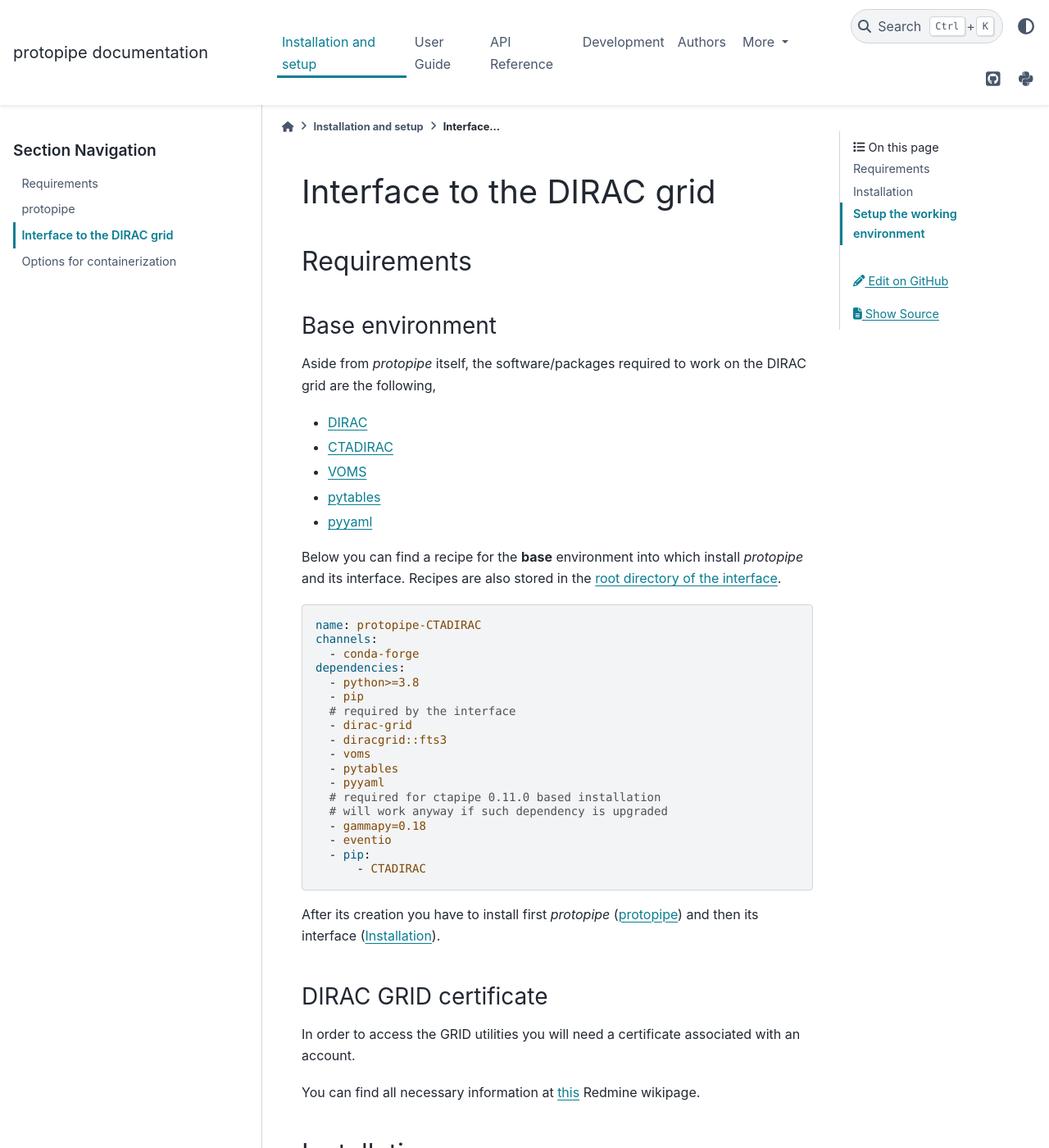
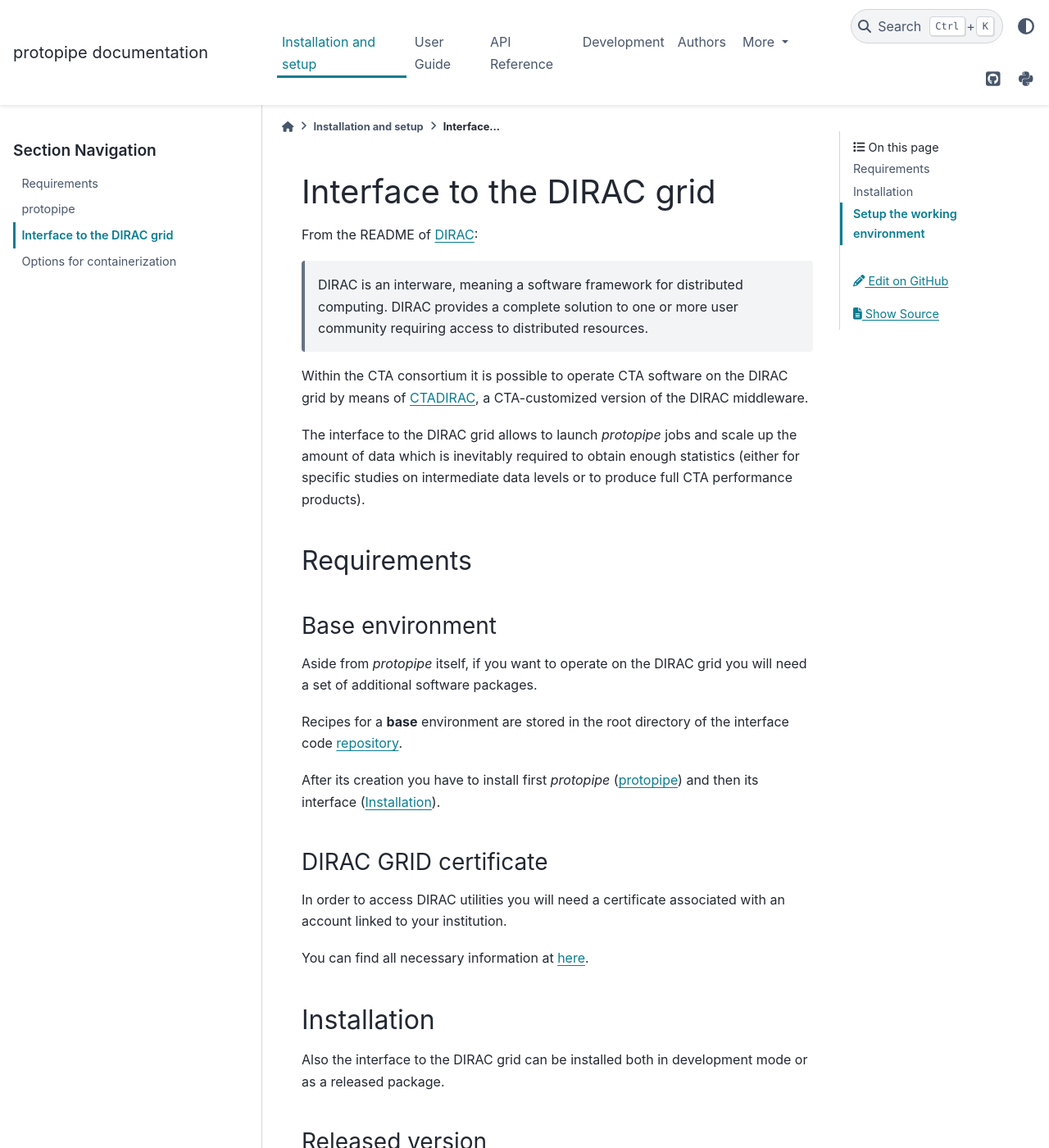
Before and after one commit to cta-observatory/protopipe, a Sphinx documentation site: the page built from docs/install/grid.rst, in a window 1280 px wide and 1400 px high. Shown: the whole window at 82% size. Built offline with Sphinx 7.4.7 and the PyData theme 0.15.4, drawn with Linux system fonts in a browser that asks for light colours; the version number could not be read and is left out; some of the changed text lies outside the part shown.

Commit message:
update installation instructions

```diff
--- a/docs/install/grid.rst
+++ b/docs/install/grid.rst
@@ -3,6 +3,18 @@
 ===========================
 Interface to the DIRAC grid
 ===========================
+
+From the README of `DIRAC <https://github.com/DIRACGrid/DIRAC>`__:
+
+  DIRAC is an interware, meaning a software framework for distributed computing.
+  DIRAC provides a complete solution to one or more user community requiring access to distributed resources.
+
+Within the CTA consortium it is possible to operate CTA software on the DIRAC grid by means
+of `CTADIRAC <https://gitlab.cta-observatory.org/cta-computing/dpps/CTADIRAC>`__, a CTA-customized version of the DIRAC middleware.
+
+The interface to the DIRAC grid allows to launch *protopipe* jobs and scale up the amount of data
+which is inevitably required to obtain enough statistics (either for specific studies on intermediate data levels
+or to produce full CTA performance products).
 
 Requirements
 ============
@@ -12,39 +24,10 @@ Requirements
 Base environment
 ----------------
 
-Aside from *protopipe* itself,
-the software/packages required to work on the DIRAC grid are the following,
+Aside from *protopipe* itself, if you want to operate on the DIRAC grid you will
+need a set of additional software packages.
 
-- `DIRAC <https://dirac.readthedocs.io/en/latest/>`_
-- `CTADIRAC <https://gitlab.cta-observatory.org/cta-computing/dpps/CTADIRAC>`_
-- `VOMS <https://italiangrid.github.io/voms/>`_
-- `pytables <https://www.pytables.org/>`_
-- `pyyaml <https://pyyaml.org/>`_
-
-Below you can find a recipe for the **base** environment into which install *protopipe*
-and its interface.
-Recipes are also stored in the `root directory of the interface <https://github.com/HealthyPear/protopipe-grid-interface>`_.
-
-.. code-block:: yaml
-
-  name: protopipe-CTADIRAC
-  channels:
-    - conda-forge
-  dependencies:
-    - python>=3.8
-    - pip
-    # required by the interface
-    - dirac-grid
-    - diracgrid::fts3
-    - voms
-    - pytables
-    - pyyaml
-    # required for ctapipe 0.11.0 based installation
-    # will work anyway if such dependency is upgraded
-    - gammapy=0.18
-    - eventio
-    - pip:
-        - CTADIRAC
+Recipes for a **base** environment are stored in the root directory of the interface code `repository <https://github.com/HealthyPear/protopipe-grid-interface>`_.
 
 After its creation you have to install first *protopipe* (:ref:`install_protopipe`)
 and then its interface (:ref:`install-interface`).
@@ -52,12 +35,11 @@ and then its interface (:ref:`install-interface`).
 DIRAC GRID certificate
 ----------------------
 
-In order to access the GRID utilities you will need a certificate associated with an
-account.
+In order to access DIRAC utilities you will need a certificate associated with an
+account linked to your institution.
 
 You can find all necessary information at
-`this <https://forge.in2p3.fr/projects/cta_dirac/wiki/CTA-DIRAC_Users_Guide#Prerequisites>`_
-Redmine wikipage.
+`here <https://forge.in2p3.fr/projects/cta_dirac/wiki/CTA-DIRAC_Users_Guide#Prerequisites>`_.
 
 .. _install-interface:
 
@@ -65,7 +47,7 @@ Installation
 ============
 
 Also the interface to the DIRAC grid can be installed both in development mode
-and as a released package.
+or as a released package.
 
 Released version
 ----------------
```
Also changed, not shown: docs/install/protopipe.rst (+13 -19 lines).
